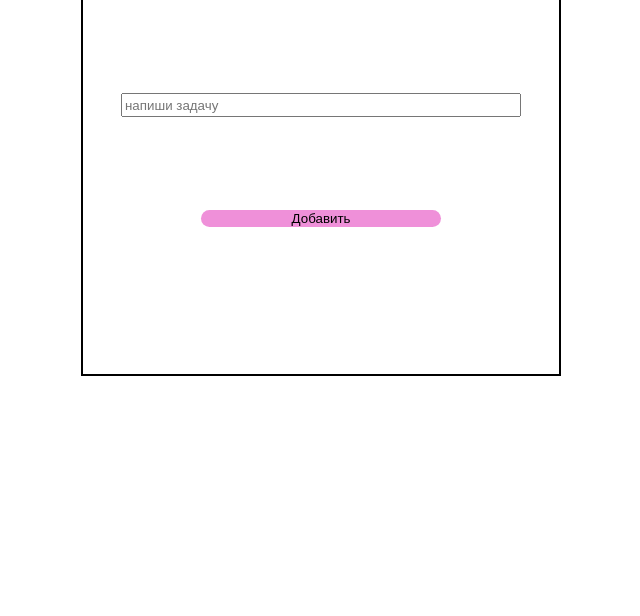
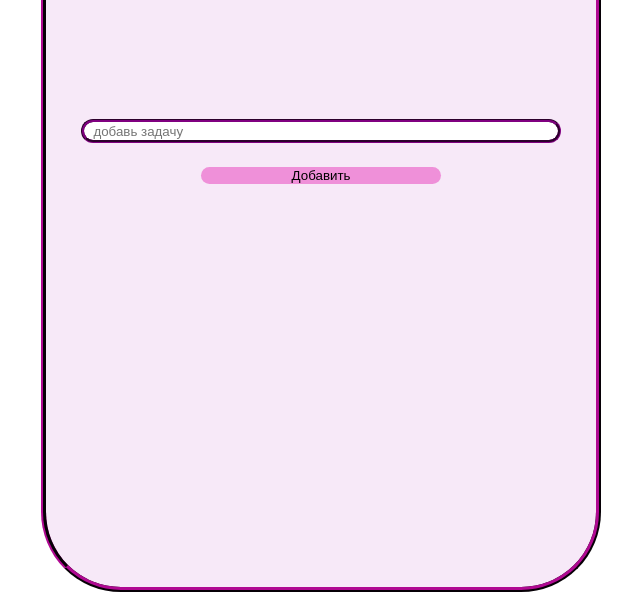
Before and after one commit to Evgenia0712/11_Week_2_Task, a plain HTML site: page index.html in a window 1280 px wide. Shown: the part 184-800 px from the top of the page, without its empty margins (319-959 px from the left). Drawn offline with Linux system fonts and the light colour scheme.

Commit message:
feat: add css styles

```diff
--- a/index.html
+++ b/index.html
@@ -12,11 +12,13 @@
 <body>
   <div class="main">
     <h1>ToDo List</h1>
-    <input type="text" id="input" placeholder="напиши задачу" mouseover="colorMe()">
-    <button id="button">Добавить</button>
-    <div>
-      <ul id="List" class="List__task">
-      </ul>
+    <div class="main_second">
+      <input type="text" id="input" placeholder="  добавь задачу" mouseover="colorMe()">
+      <button id="button">Добавить</button>
+      <div>
+        <ul id="List" class="List__task">
+        </ul>
+      </div>
     </div>
   </div>
 
--- a/index.js
+++ b/index.js
@@ -22,13 +22,12 @@ document.getElementById('input').onmouseover = colorMe;
 document.getElementById('input').onmouseout = colorMeBack;
 document.getElementById('button').onclick = addTask;
 
-
 function taskDone(evt) {
-  return evt.target.classList.toggle('done');
+  return evt.target.classList.toggle('done');  // Функция, которая проверяет на какой эл был клик и перечеркивает (или наоборот убирает зачеркивание) задачу приклике
 }
 
-if (!!list) {
-  list.addEventListener('click', function (evt) {
+if (!!list) {                                      // Логически проверяем список пустой он или нет (true-не пустой, false- пустой (null))
+  list.addEventListener('click', function (evt) {  //
     taskDone(evt);
   });
 }
--- a/style/style.css
+++ b/style/style.css
@@ -4,21 +4,27 @@
 
 html,
 body {
-  margin: 0;
+  margin: 1vh 0 0 0;
   padding: 0;
 }
 
 .main {
-  max-width: 60vh;
-  height: 70vh;
+  max-width: 70vh;
+  height: 95vh;
   margin: auto;
   padding-top: 5%;
+  border: 5px ridge rgb(92, 5, 76);
+  border-radius: 10vh;
+  background-color: rgb(247, 233, 248);
+}
+
+.main_second {
+  margin-top: 20vh;
   display: flex;
   flex-direction: column;
   align-items: center;
   justify-content: space-around;
-  row-gap: 2vh;
-  border: 2px solid black;
+  row-gap: 3vh;
 }
 
 h1 {
@@ -27,8 +33,10 @@ h1 {
 }
 
 #input {
-  width: 50vh;
+  width: 60vh;
   height: 3vh;
+  border: 3px groove purple;
+  border-radius: 30vh;
 }
 
 #button {
@@ -38,6 +46,10 @@ h1 {
   border: none;
 }
 
+#button:hover {
+  transform: scale(1.2);
+}
+
 .List__task {
   color: rgb(121, 16, 93);
 }
```
